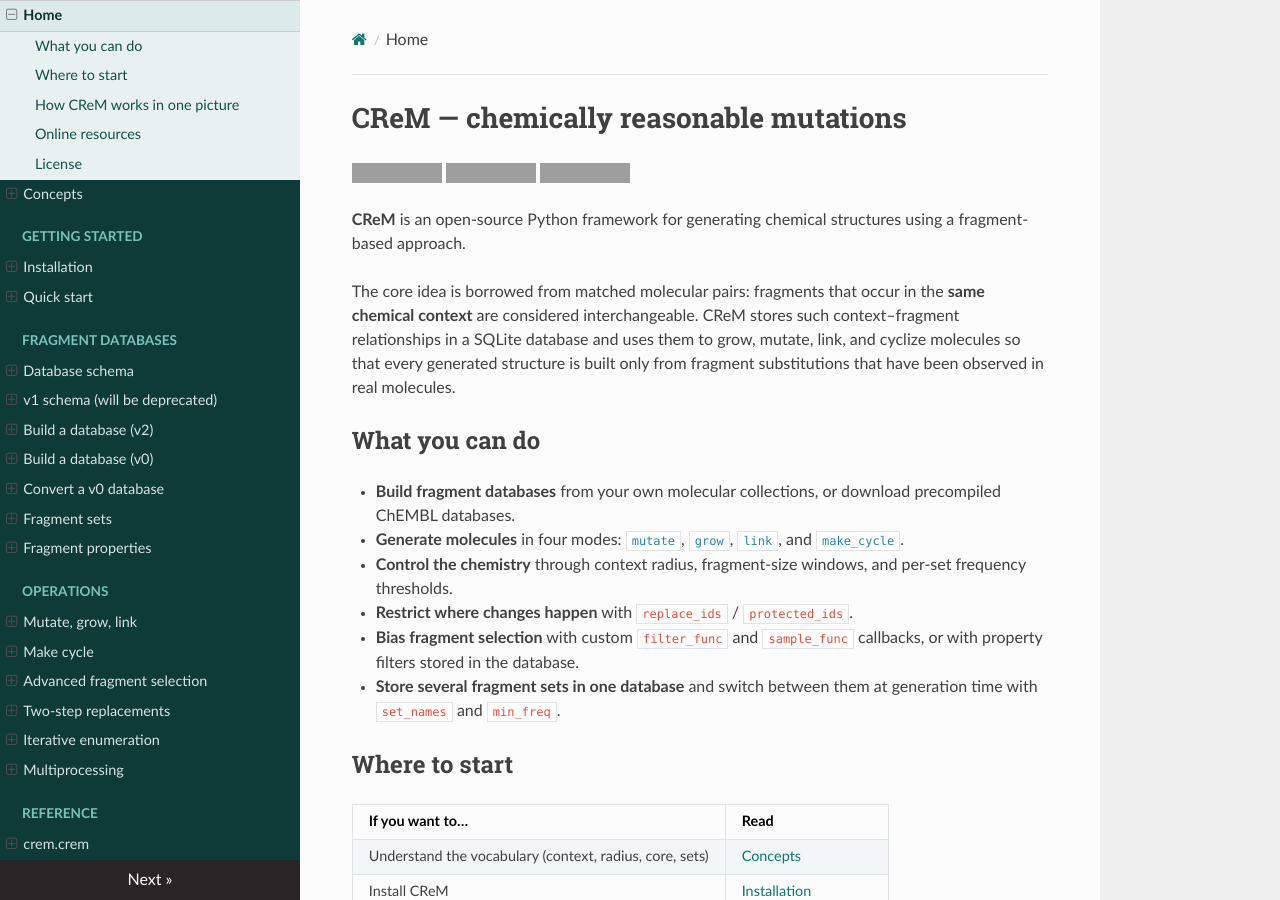
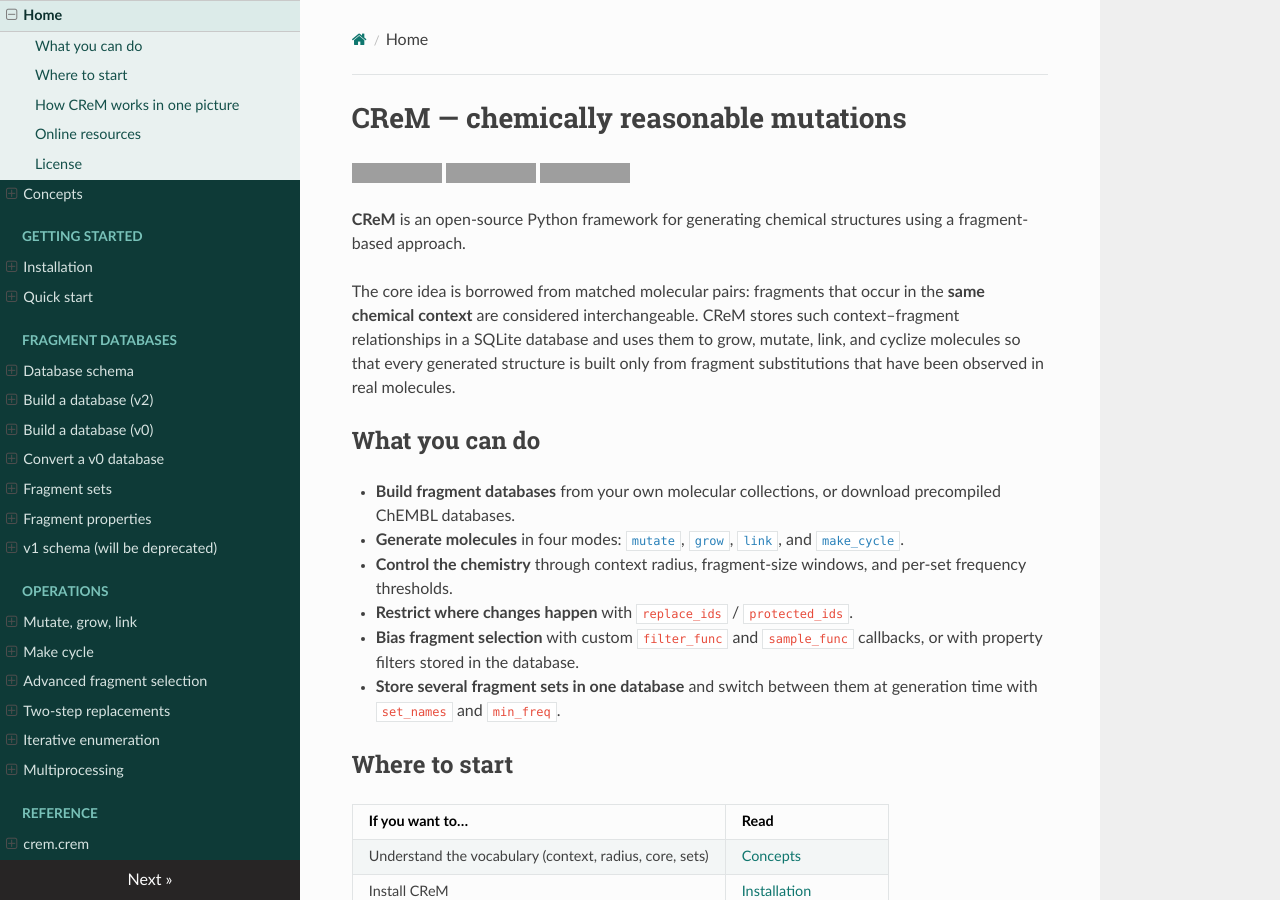
Before and after one commit to DrrDom/crem, an MkDocs documentation site: the page built from docs/index.md, in a window 1280 px wide and 900 px high. Built offline with MkDocs 1.6.1, drawn with Linux system fonts in a browser that asks for light colours; nearby versions of some CDN libraries; some of the changed lines change nothing that is shown; grey boxes are pictures that could not be loaded.

Commit message:
Reorder sections in docs

```diff
--- a/mkdocs.yml
+++ b/mkdocs.yml
@@ -53,12 +53,12 @@
       - Quick start: getting-started/quickstart.md
   - Fragment databases:
       - Database schema: fragment-databases/schema.md
-      - v1 schema (will be deprecated): fragment-databases/schema-v1.md
       - Build a database (v2): fragment-databases/build-v2.md
       - Build a database (v0): fragment-databases/build-v0.md
       - Convert a v0 database: fragment-databases/convert.md
       - Fragment sets: fragment-databases/fragment-sets.md
       - Fragment properties: fragment-databases/properties.md
+      - v1 schema (will be deprecated): fragment-databases/schema-v1.md
   - Operations:
       - Mutate, grow, link: operations/mutate-grow-link.md
       - Make cycle: operations/make-cycle.md
```
